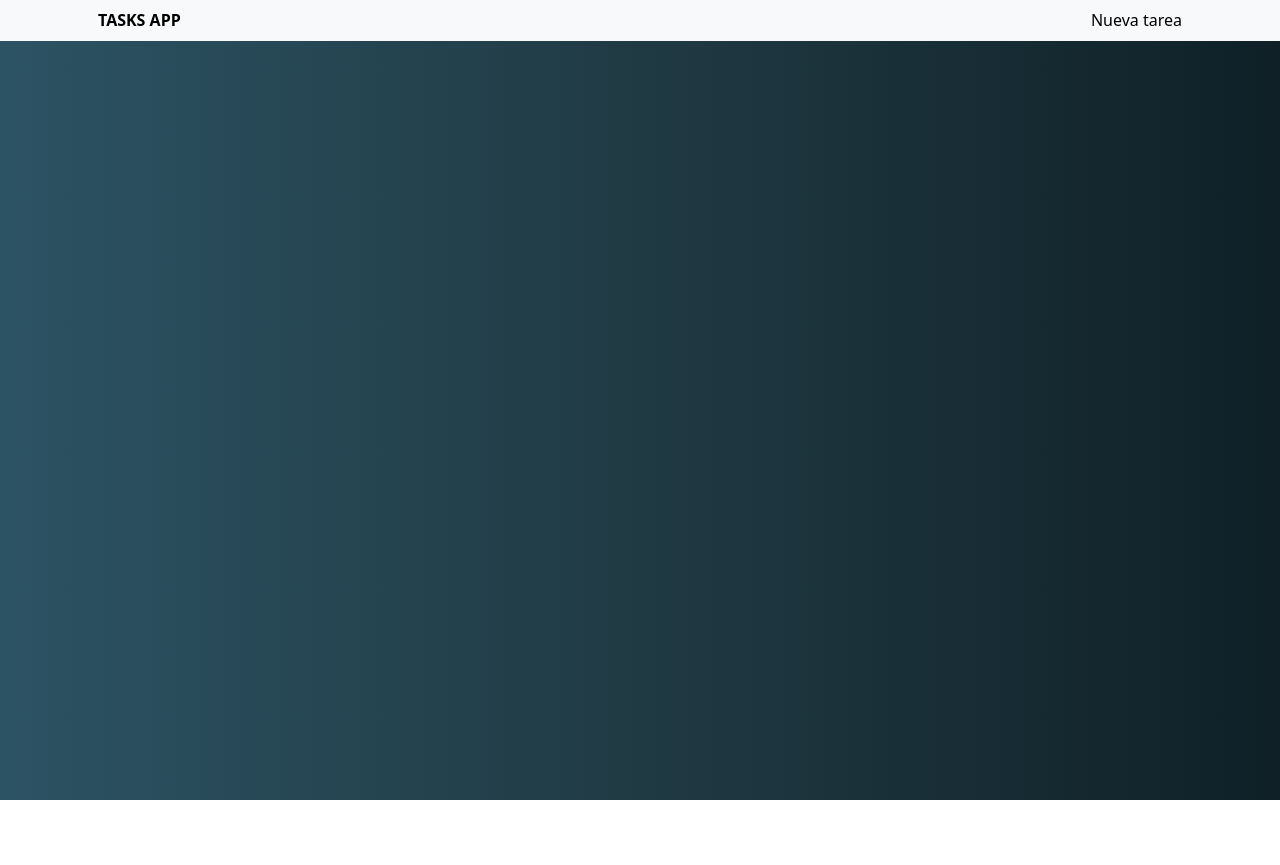
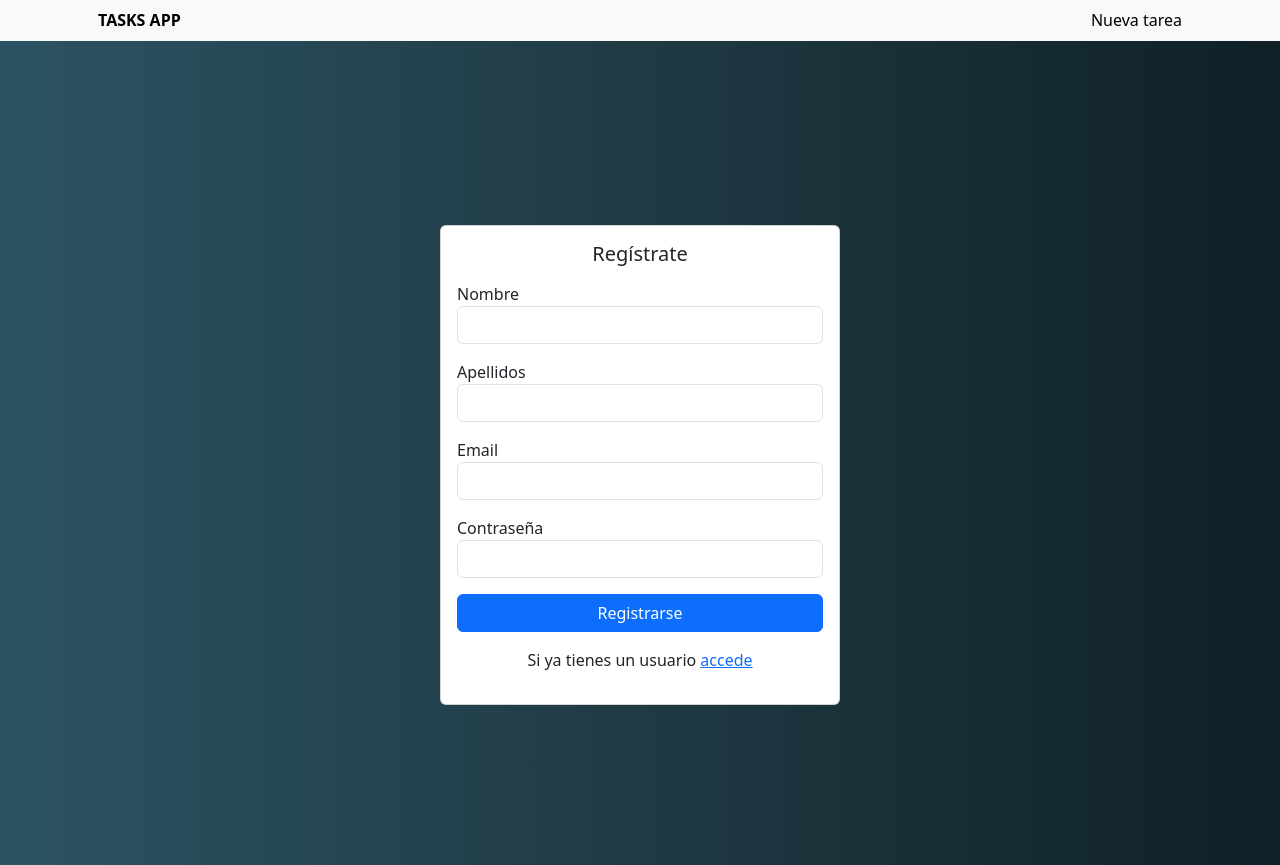
Before and after one commit to JorgeC0d3/Proyecto_Jorge, an Angular app in the folder frontend/: page /signup in a window 1280 px wide. Before the commit this address led to /. Before the commit the page ends 800 px from the top, so only its background shows below. Built offline with nearby package versions, Linux system fonts and the light colour scheme.

Commit message:
Add files via upload

```diff
--- a/frontend/src/app/app.routes.ts
+++ b/frontend/src/app/app.routes.ts
@@ -7,6 +7,16 @@ export const routes: Routes = [
         children: [
             {
                 path: '',
+                loadComponent: () =>
+                    import('./login/login.component').then(m => m.LoginComponent),
+            },
+            {
+                path: 'signup',
+                loadComponent: () =>
+                    import('./signup/signup.component').then(m => m.SignupComponent),
+            },
+            {
+                path: 'dashboard',
                 loadComponent: () =>
                     import('./dashboard/dashboard.component').then(m => m.DashboardComponent),
             },
@@ -24,6 +34,6 @@ export const routes: Routes = [
     },
     {
         path: '**',
-        redirectTo: 'dashboard'
+        redirectTo: ''
     }
 ];
--- /dev/null
+++ b/frontend/src/app/login/login.component.css
@@ -0,0 +1,3 @@
+.card{
+    width: 400px;
+}
--- /dev/null
+++ b/frontend/src/app/login/login.component.html
@@ -0,0 +1,15 @@
+<div class="d-flex m-0 vh-100 justify-content-center align-items-center">
+    <div class="card">
+        <div class="card-body">
+            <h5 class="mb-3 text-center">Accede a la aplicación</h5>
+            <form>
+                <label for="email">Email</label>
+                <input type="email" class="form-control mb-3" [(ngModel)]="email" name="email">
+                <label for="email">Contraseña</label>
+                <input type="password" class="form-control mb-3" [(ngModel)]="password" name="password">
+                <button type="submit" class="btn btn-primary w-100">Acceder</button>
+            </form>
+            <p class="text-center mt-3">Si no tienes un usuario <a routerLink="/signup">Regístrate</a></p>
+        </div>
+    </div>
+</div>
--- /dev/null
+++ b/frontend/src/app/login/login.component.ts
@@ -0,0 +1,18 @@
+import { Component } from '@angular/core';
+import { FormsModule } from '@angular/forms';
+import {urlBackend} from '../config';
+import {Router, RouterLink} from '@angular/router';
+
+@Component({
+  selector: 'app-login',
+  standalone: true,
+  imports: [FormsModule, RouterLink],
+  templateUrl: './login.component.html',
+  styleUrl: './login.component.css'
+})
+export class LoginComponent {
+
+  email: string = '';
+  password: string = '';
+
+}
--- a/frontend/src/app/mod-task/mod-task.component.css
+++ b/frontend/src/app/mod-task/mod-task.component.css
@@ -0,0 +1,3 @@
+.card{
+    width: 450px;
+}
--- a/frontend/src/app/mod-task/mod-task.component.html
+++ b/frontend/src/app/mod-task/mod-task.component.html
@@ -1 +1,69 @@
-<p>mod-task works!</p>
+<div class="container mt-5">
+
+    <div class="d-flex justify-content-center align-items-center">
+
+        <div class="card">
+            <div class="card-body">
+                <h5 class="text-center mb-4">Añadir una nueva tarea</h5>
+                <form (ngSubmit)="saveTask()">
+
+                    <label for="title">Título de la tarea</label>
+                    <input type="text" id="title" name="title" class="form-control mb-3" [(ngModel)]="title">
+                    <label for="description">Descripción</label>
+                    <textarea name="description" id="description" rows="5" class="form-control mb-3"
+                        [(ngModel)]="description"></textarea>
+                    <button type="submit" class="btn btn-primary w-100">Guardar tarea</button>
+
+                </form>
+            </div>
+        </div>
+
+    </div>
+
+
+    <!-- Error Toast -->
+
+    <div class="toast-container position-fixed bottom-0 end-0 p-3">
+        <div id="toast-error" class="toast align-items-center justify-content-center text-white bg-danger border-0"
+            role="alert" ari-live="assertive" aria-atomic="true">
+            <div class="d-flex">
+                <div class="toast-body">
+                    Error al guardar la tarea
+                </div>
+                <button type="button" class="btn-close btn-close-white me-2 m-auto" data-bs-dismiss="toast"></button>
+            </div>
+        </div>
+    </div>
+
+    <!-- Success Toast -->
+
+    <div class="toast-container position-fixed bottom-0 end-0 p-3">
+        <div id="toast-success" class="toast align-items-center justify-content-center text-white bg-success border-0"
+            role="alert" ari-live="assertive" aria-atomic="true">
+            <div class="d-flex">
+                <div class="toast-body">
+                    Tarea guardada con éxito!
+                </div>
+                <button type="button" class="btn-close btn-close-white me-2 m-auto" data-bs-dismiss="toast"></button>
+            </div>
+        </div>
+    </div>
+
+    <!-- Warning Toast -->
+
+    <div class="toast-container position-fixed bottom-0 end-0 p-3">
+        <div id="toast-warning" class="toast align-items-center justify-content-center text-white bg-info border-0"
+            role="alert" ari-live="assertive" aria-atomic="true">
+            <div class="d-flex">
+                <div class="toast-body">
+                    Existen campos por completar...
+                </div>
+                <button type="button" class="btn-close btn-close-white me-2 m-auto" data-bs-dismiss="toast" aria-label="Close"></button>
+            </div>
+        </div>
+    </div>
+
+
+
+
+</div>
--- a/frontend/src/app/mod-task/mod-task.component.ts
+++ b/frontend/src/app/mod-task/mod-task.component.ts
@@ -2,6 +2,8 @@ import { Component, OnInit } from '@angular/core';
 import {urlBackend} from '../config';
 import { FormsModule } from '@angular/forms';
 import {Router, ActivatedRoute } from '@angular/router';
+
+declare var bootstrap: any; //Variable global para utilizar bootstrap en el componente
 
 @Component({
   selector: 'app-mod-task',
@@ -14,24 +16,74 @@ export class ModTaskComponent {
 
   task: any | null = null;
   id: string | null = null;
+  title: string = "";
+  description: string = "";
 
   constructor(private router: Router, private route: ActivatedRoute){}
 
   ngOnInit(){
     this.id = this.route.snapshot.paramMap.get('id');
    //obtener la tarea
-    this.getNote();
+    this.getTask();
   }
 
-  getNote(){
+  getTask(){
     fetch(`${urlBackend}/api/task/${this.id}`)
     .then(response => response.json())
     .then(data => {
       this.task = data;
+      this.title = this.task.title;
+      this.description = this.task.description;
       console.log(this.task);
     })
     .catch(error => {
       console.error("Error: " + error);
     })
   }
+
+  saveTask(){
+
+    if(this.title === '' || this.description === ''){
+      this.warningToast();
+      return;
+    }
+
+    fetch(`${urlBackend}/api/mod/${this.id}`, {
+      method: 'PUT',
+      headers: {
+        'Content-Type' : 'application/json'
+      },
+      body: JSON.stringify({title: this.title, description: this.description})
+    })
+    .then(response => response.json())
+    .then(() =>{
+      this.successToast();
+    })
+    .catch(error => {
+      this.errorToast();
+    })
+
+
+  }
+
+  //Toast Error
+  errorToast(){
+    const toastElement = document.getElementById("toast-error");
+    const toast = new bootstrap.Toast(toastElement!);
+    toast.show();
+  }
+
+  //Toast Success
+  successToast(){
+    const toastElement = document.getElementById("toast-success");
+    const toast = new bootstrap.Toast(toastElement!);
+    toast.show();
+  }
+
+  //Toast Warning
+  warningToast(){
+    const toastElement = document.getElementById("toast-warning");
+    const toast = new bootstrap.Toast(toastElement!);
+    toast.show();
+  }
 }
--- /dev/null
+++ b/frontend/src/app/signup/signup.component.css
@@ -0,0 +1,3 @@
+.card{
+    width: 400px;
+}
--- /dev/null
+++ b/frontend/src/app/signup/signup.component.html
@@ -0,0 +1,19 @@
+<div class="d-flex m-0 vh-100 justify-content-center align-items-center">
+    <div class="card">
+        <div class="card-body">
+            <h5 class="mb-3 text-center">Regístrate</h5>
+            <form>
+                <label for="name">Nombre</label>
+                <input type="text" class="form-control mb-3" [(ngModel)]="name" name="name">
+                <label for="name">Apellidos</label>
+                <input type="text" class="form-control mb-3" [(ngModel)]="surnames" name="surnames">
+                <label for="email">Email</label>
+                <input type="email" class="form-control mb-3" [(ngModel)]="email" name="email">
+                <label for="email">Contraseña</label>
+                <input type="password" class="form-control mb-3" [(ngModel)]="password" name="password">
+                <button type="submit" class="btn btn-primary w-100">Registrarse</button>
+            </form>
+            <p class="text-center mt-3">Si ya tienes un usuario <a routerLink="/">accede</a></p>
+        </div>
+    </div>
+</div>
--- /dev/null
+++ b/frontend/src/app/signup/signup.component.ts
@@ -0,0 +1,19 @@
+import { Component } from '@angular/core';
+import { FormsModule } from '@angular/forms';
+import {urlBackend} from '../config';
+import {Router, RouterLink} from '@angular/router';
+
+@Component({
+  selector: 'app-signup',
+  standalone: true,
+  imports: [FormsModule, RouterLink],
+  templateUrl: './signup.component.html',
+  styleUrl: './signup.component.css'
+})
+export class SignupComponent {
+  name: string = '';
+  surnames: string = '';
+  email: string = '';
+  password: string = '';
+
+}
```
Also changed, not shown: 2 other files (tests, documents, lock files or other folders).
